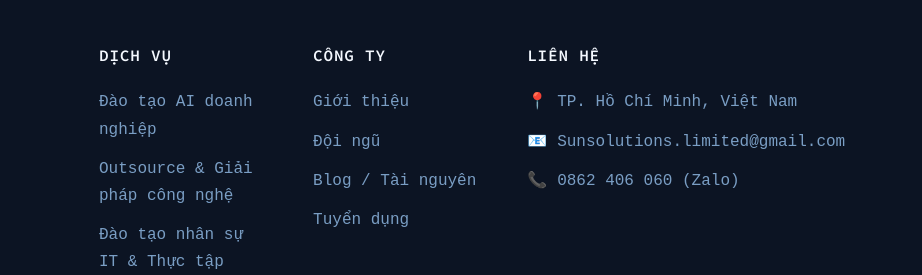
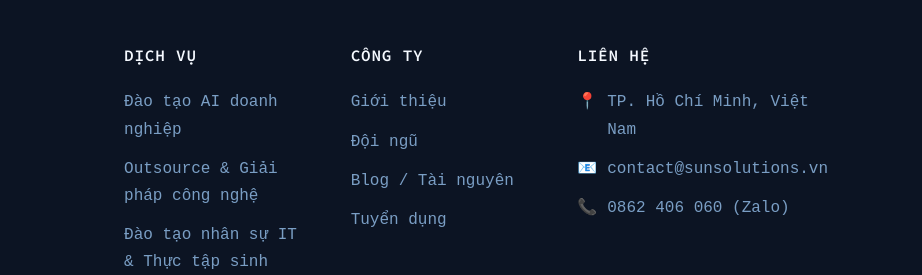
Before and after one commit to QuocDat932/ssw, a website: page public/index.html in a window 1280 px wide. Shown: the part 5926-6201 px from the top of the page, 358-1280 px from the left. Drawn offline with nearby package versions, Linux system fonts and the light colour scheme.

Commit message:
Commit05: Update email contact to contact@sunsolutions.vn

```diff
--- a/public/index.html
+++ b/public/index.html
@@ -373,7 +373,7 @@
       </p>
       <div class="cta-actions reveal reveal-d2">
         <a href="https://zalo.me/0862406060" target="_blank" rel="noopener" class="btn-primary btn-lg">💬 Liên hệ qua Zalo</a>
-        <a href="mailto:Sunsolutions.limited@gmail.com" class="btn-ghost btn-lg">📩 Gửi email tư vấn</a>
+        <a href="mailto:contact@sunsolutions.vn" class="btn-ghost btn-lg">📩 Gửi email tư vấn</a>
       </div>
     </div>
   </section>
@@ -432,7 +432,7 @@
         </div>
         <div class="footer-contact-item">
           <span class="icon">📧</span>
-          <span>Sunsolutions.limited@gmail.com</span>
+          <span>contact@sunsolutions.vn</span>
         </div>
         <div class="footer-contact-item">
           <span class="icon">📞</span>
```
Also changed, not shown: views/index.html (+2 -2 lines).
